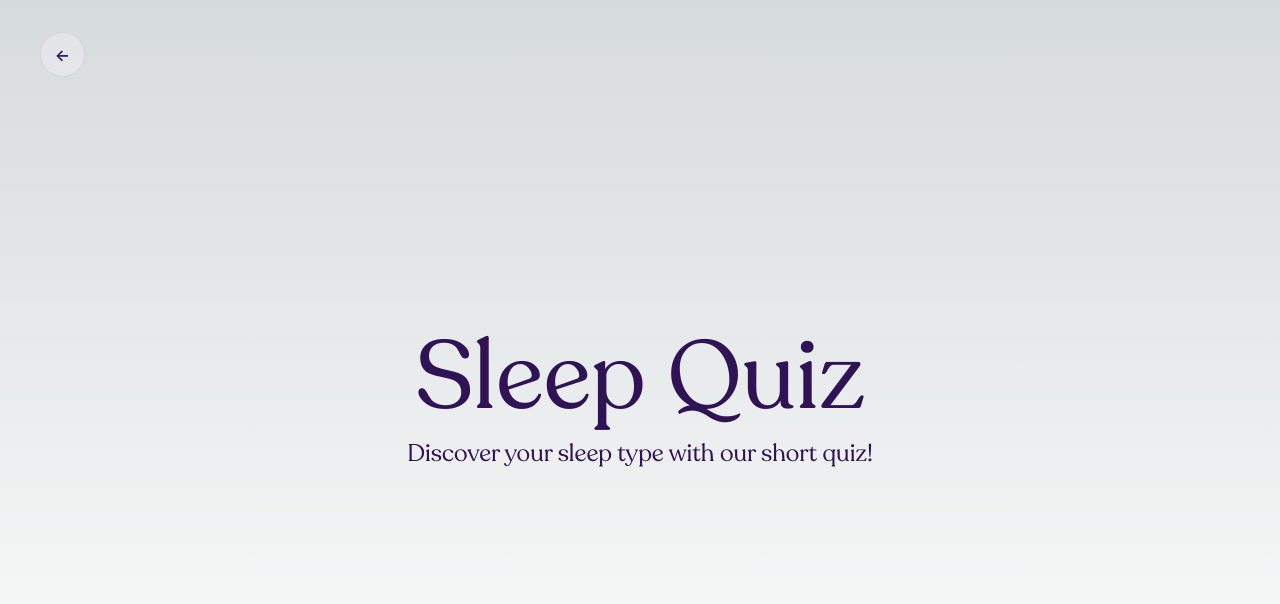
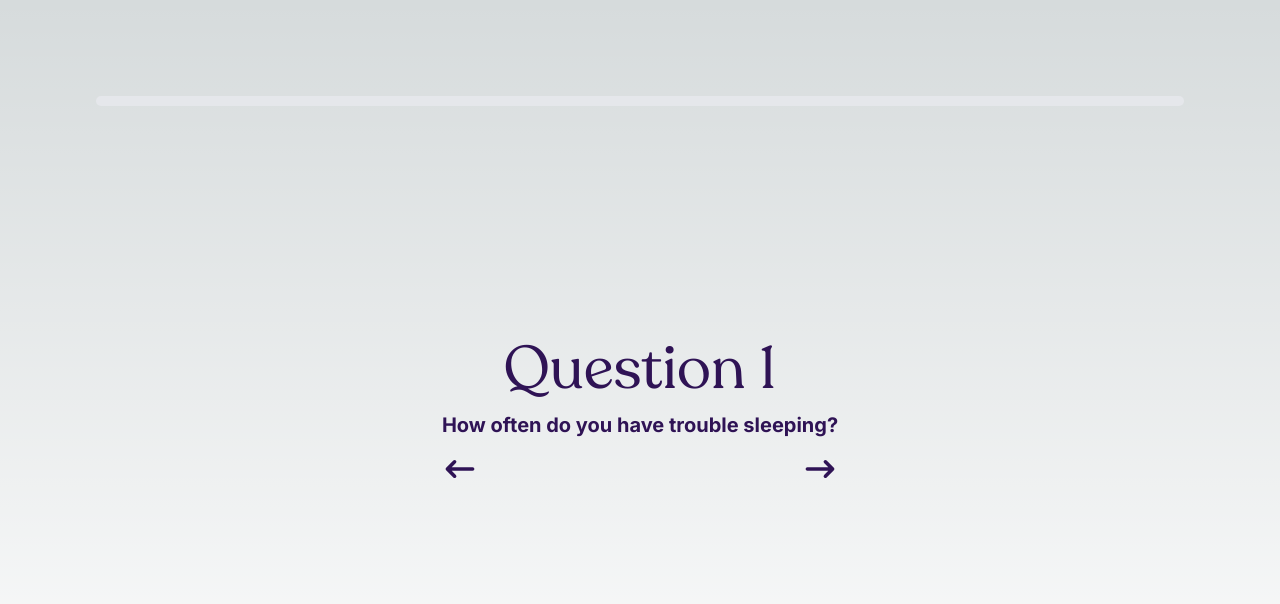
Before and after one commit to braindead-dev/Lune-VE, a Next.js app: page /quiz in a window 1280 px wide. Shown: the top 604 px of the page. Built offline with nearby package versions, Linux system fonts and the light colour scheme.

Commit message:
Update page.js

```diff
--- a/app/quiz/page.js
+++ b/app/quiz/page.js
@@ -1,21 +1,67 @@
-import Image from 'next/image'
-import Link from 'next/link'
-import BackButton from '../components/BackButton';
-import GenericCards from '../components/GenericCards';
+"use client";
 
-export default function Home() {
+import { useState } from 'react';
+import { HiArrowNarrowLeft, HiArrowNarrowRight } from 'react-icons/hi';
+
+const questions = [
+  "How often do you have trouble sleeping?",
+  "How often do you engage in regular exercise?",
+  "When you have trouble sleeping, which is most likely to be the reason?",
+  "Which situation do you imagine would allow you to enjoy the most restful sleep?",
+  "How do you usually feel after a long day of work or study?",
+  "How satisfied are you with the depth and quality of your sleep?",
+  "How consistent is your bedtime routine?",
+  "How sensitive are you to the environment in your bedroom when trying to fall asleep?"
+];
+
+const totalQuestions = questions.length;
+
+export default function Quiz() {
+  const [currentQuestionIndex, setCurrentQuestionIndex] = useState(0);
+
+  const handleNext = () => {
+    if (currentQuestionIndex < totalQuestions - 1) {
+      setCurrentQuestionIndex(currentQuestionIndex + 1);
+    }
+  };
+
+  const handleBack = () => {
+    if (currentQuestionIndex > 0) {
+      setCurrentQuestionIndex(currentQuestionIndex - 1);
+    }
+  };
+
+  const progressPercentage = (currentQuestionIndex / (totalQuestions - 1)) * 100;
+
   return (
     <main className="flex min-h-screen flex-col items-center justify-between p-24 text-dark-purple">
-      <BackButton />
+      <div className="w-full bg-gray-200 rounded-full h-2.5 dark:bg-gray-700 mb-4">
+        <div className="bg-dark-purple h-2.5 rounded-full" style={{ width: `${progressPercentage}%` }}></div>
+      </div>
       <div className="flex-grow flex flex-col items-center justify-center">
-        <div className="text-center font-recoleta text-8xl z-10 mb-3">
-          <span>Sleep Quiz</span>
+        <div className="text-center font-recoleta text-6xl z-10 mb-3">
+          <span>Question {currentQuestionIndex + 1}</span>
         </div>
-        <div className="text-center font-recoleta text-2xl">
-          Discover your sleep type with our short quiz!
+        <div className="text-center font-bold text-xl mb-3">
+          <p>{questions[currentQuestionIndex]}</p>
+        </div>
+        <div className="flex justify-between w-full max-w-md">
+          <button
+            onClick={handleBack}
+            className="text-dark-purple hover:text-darker-purple text-4xl"
+            disabled={currentQuestionIndex === 0}
+          >
+            <HiArrowNarrowLeft />
+          </button>
+          <button
+            onClick={handleNext}
+            className="text-dark-purple hover:text-darker-purple text-4xl"
+            disabled={currentQuestionIndex === totalQuestions - 1}
+          >
+            <HiArrowNarrowRight />
+          </button>
         </div>
       </div>
-
     </main>
-  )
+  );
 }
```
